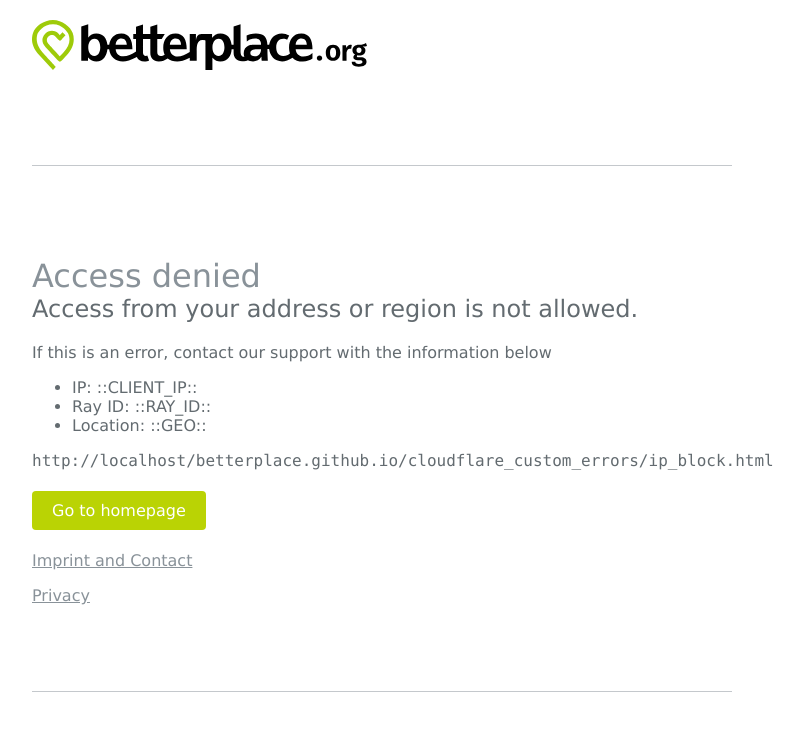
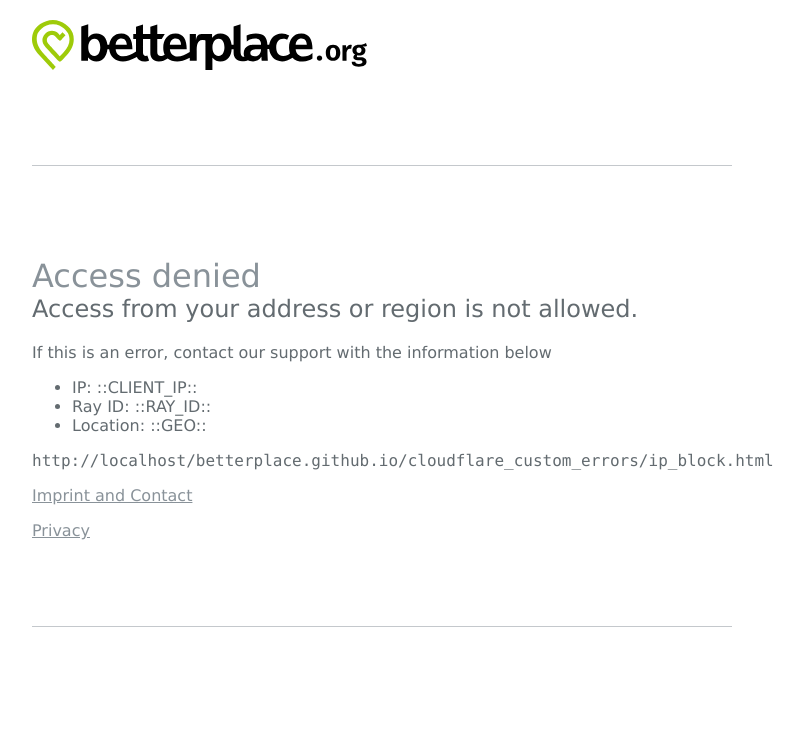
Before and after one commit to betterplace/betterplace.github.io, a Jekyll site: the page built from cloudflare_custom_errors/ip_block.html, in a window 1280 px wide. Shown: the top 731 px of the page, without its empty margins (258-1061 px from the left). Built offline with Jekyll 4.4.1, drawn with Linux system fonts in a browser that asks for light colours.

Commit message:
Update cf error pages

```diff
--- a/cloudflare_custom_errors/captcha.html
+++ b/cloudflare_custom_errors/captcha.html
@@ -8,6 +8,7 @@
   <h1>Noch ein Schritt</h1>
   <h2>Aus Sicherheitsgründen müssen wir kurz prüfen, ob Du ein echter Mensch bist</h2>
   ::CAPTCHA_BOX::
+  {% include url_insert.html %}
   {% include imprint_de.html %}
 </div>
 <div class="text en">
@@ -15,7 +16,6 @@
   <h2>For security reasons we have to verify that you are a real person</h2>
   ::CAPTCHA_BOX::
   {% include url_insert.html %}
-  <p><a class="btn" href="https://www.betterplace.org/en/">Go to homepage</a></p>
   {% include imprint_en.html %}
 </div>
 4
--- a/cloudflare_custom_errors/ip_block.html
+++ b/cloudflare_custom_errors/ip_block.html
@@ -14,6 +14,7 @@
     <li>Ray ID: ::RAY_ID::</li>
     <li>Location: ::GEO::</li>
   </ul>
+  {% include url_insert.html %}
   {% include imprint_de.html %}
 </div>
 <div class="text en">
@@ -26,6 +27,5 @@
     <li>Location: ::GEO::</li>
   </ul>
   {% include url_insert.html %}
-  <p><a class="btn" href="https://www.betterplace.org/en/">Go to homepage</a></p>
   {% include imprint_en.html %}
 </div>
--- a/cloudflare_custom_errors/waf_block.html
+++ b/cloudflare_custom_errors/waf_block.html
@@ -8,6 +8,7 @@
   <h1>Zugriff verweigert</h1>
   <h2>Der Zugriff wurde aus Sicherheitsgründen blockiert.</h2>
   <p>Falls das ein Fehler ist, kontaktiere den Support.</p>
+  {% include url_insert.html %}
   {% include imprint_de.html %}
 </div>
 <div class="text en">
@@ -15,6 +16,5 @@
   <h2>Access has been blocked for security reasons.</h2>
   <p>If this is an error, contact our support.</p>
   {% include url_insert.html %}
-  <p><a class="btn" href="https://www.betterplace.org/en/">Go to homepage</a></p>
   {% include imprint_en.html %}
 </div>
```
